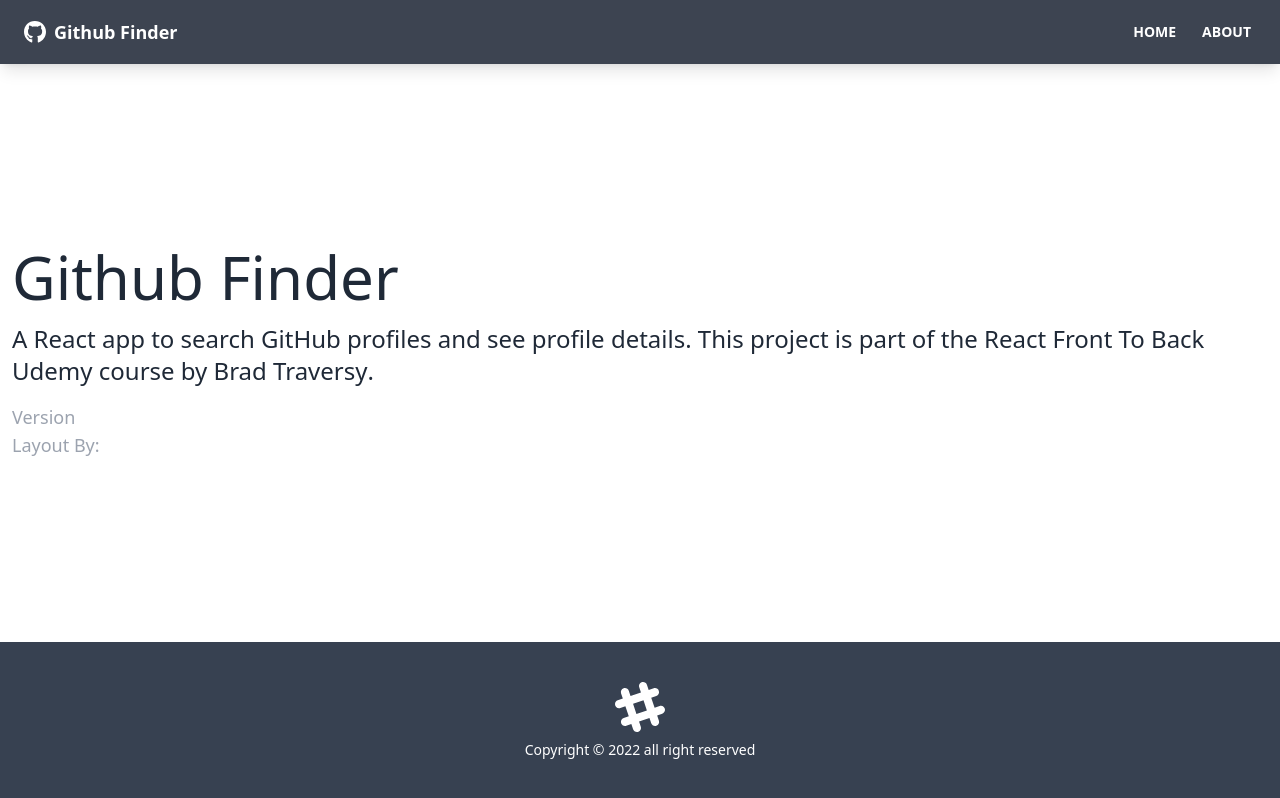
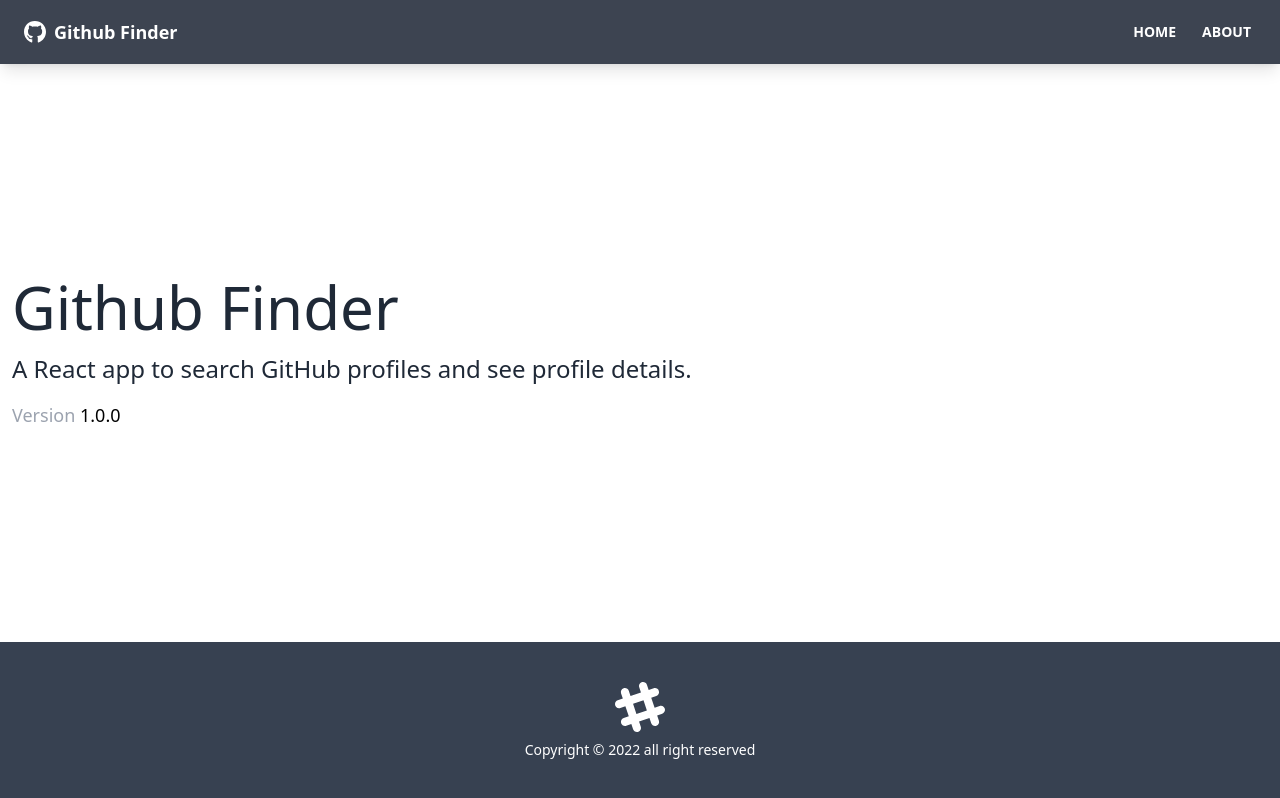
Before and after one commit to betterhell/github-finder, a React (Create React App) app: page /about in a window 1280 px wide. Built offline with nearby package versions, Linux system fonts and the light colour scheme.

Commit message:
fix for About component

```diff
--- a/src/pages/About.jsx
+++ b/src/pages/About.jsx
@@ -5,26 +5,10 @@
         <div>
             <h1 className="text-6xl mb-4">Github Finder</h1>
             <p className='mb-4 text-2xl font-light'>
-                A React app to search GitHub profiles and see profile details. This
-                project is part of the
-                <a href='https://www.udemy.com/course/modern-react-front-to-back/'>
-                    {' '}
-                    React Front To Back
-                </a>{' '}
-                Udemy course by
-                <strong>
-                    <a href='https://traversymedia.com'> Brad Traversy</a>
-                </strong>
-                .
+                A React app to search GitHub profiles and see profile details.
             </p>
             <p className='text-lg text-gray-400'>
-                Version <span className='text-white'>1.0.0</span>
-            </p>
-            <p className='text-lg text-gray-400'>
-                Layout By:
-                <a className='text-white' href='https://twitter.com/hassibmoddasser'>
-                    Hassib Moddasser
-                </a>
+                Version <span className='text-black'>1.0.0</span>
             </p>
         </div>
     );
```
